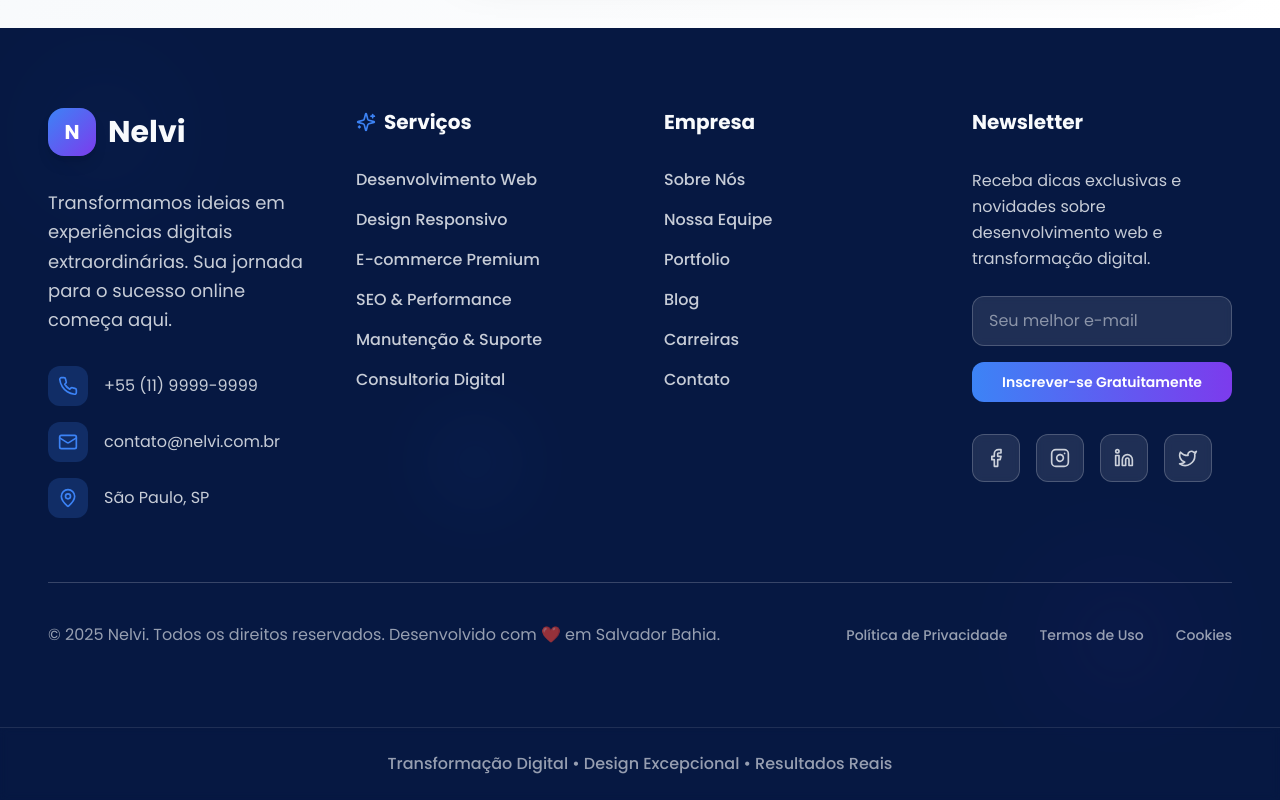
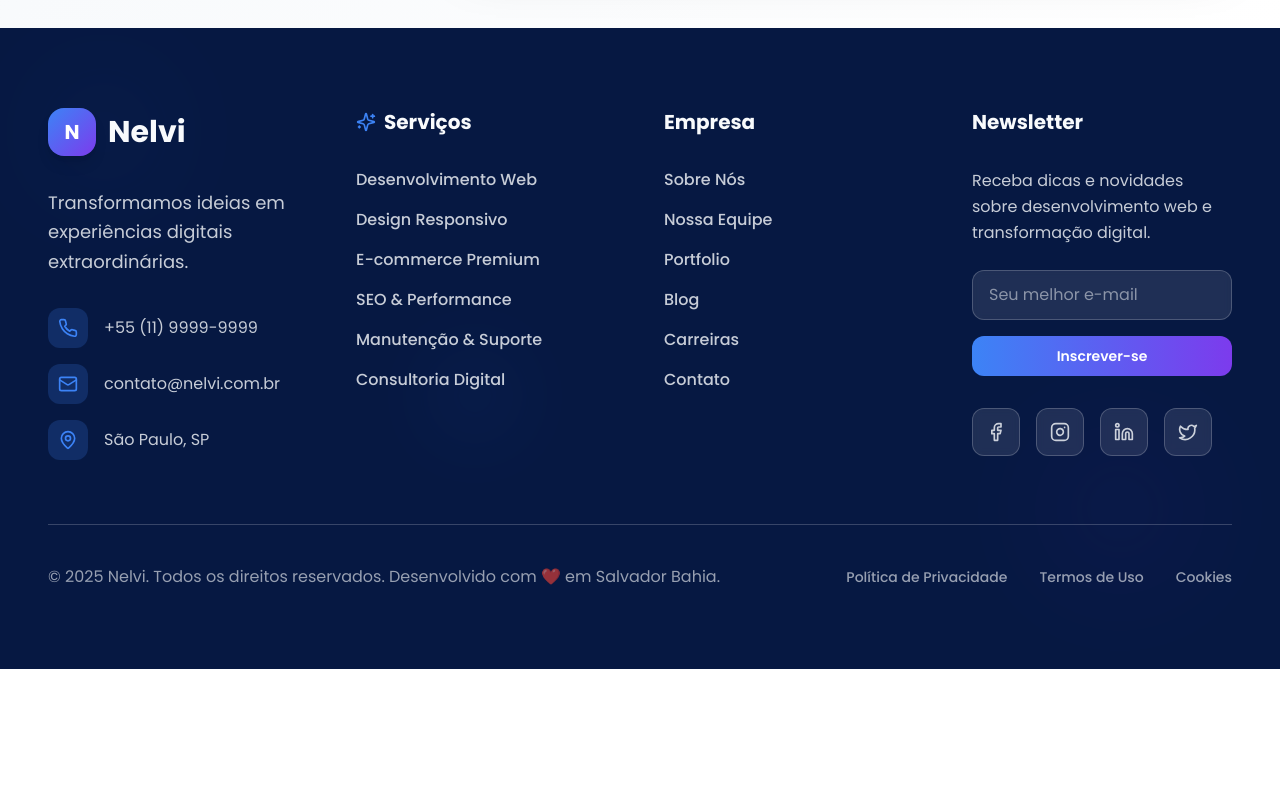
Before and after one commit to httpsemilly/nelvi-web-spark-32, a React (Vite) app: page / in a window 1280 px wide. Shown: the part 7311-8111 px from the top of the page. After the commit the page ends 7980 px from the top, so only its background shows below. Built offline with nearby package versions, Linux system fonts and the light colour scheme.

Commit message:
style: change texts for better readability

```diff
--- a/src/components/Footer.tsx
+++ b/src/components/Footer.tsx
@@ -54,7 +54,6 @@ const Footer = () => {
 
             <p className="text-primary-foreground/80 mb-8 leading-relaxed text-lg">
               Transformamos ideias em experiências digitais extraordinárias.
-              Sua jornada para o sucesso online começa aqui.
             </p>
 
             <div className="space-y-4">
@@ -114,7 +113,7 @@ const Footer = () => {
           <div>
             <h3 className="text-xl font-bold mb-8">Newsletter</h3>
             <p className="text-primary-foreground/80 mb-6 leading-relaxed">
-              Receba dicas exclusivas e novidades sobre desenvolvimento web e transformação digital.
+              Receba dicas e novidades sobre desenvolvimento web e transformação digital.
             </p>
 
             <div className="space-y-4">
@@ -124,7 +123,7 @@ const Footer = () => {
                 className="w-full px-4 py-3 bg-white/10 border border-white/20 rounded-xl focus:border-brand-blue focus:outline-none transition-colors duration-200 placeholder:text-primary-foreground/50 backdrop-blur-sm"
               />
               <Button className="w-full bg-gradient-to-r from-brand-blue to-brand-purple hover:opacity-90 text-white py-3 rounded-xl transition-all duration-200 font-semibold">
-                Inscrever-se Gratuitamente
+                Inscrever-se
               </Button>
             </div>
 
@@ -168,15 +167,6 @@ const Footer = () => {
           </div>
         </div>
       </div>
-
-      {/* Enhanced Bottom Bar */}
-      <div className="bg-primary/50 backdrop-blur-sm border-t border-primary-foreground/10 py-6 relative z-10">
-        <div className="container mx-auto container-padding">
-          <div className="text-center text-primary-foreground/60">
-            <span className="font-medium">Transformação Digital • Design Excepcional • Resultados Reais</span>
-          </div>
-        </div>
-      </div>
     </footer>
   );
 };
```
